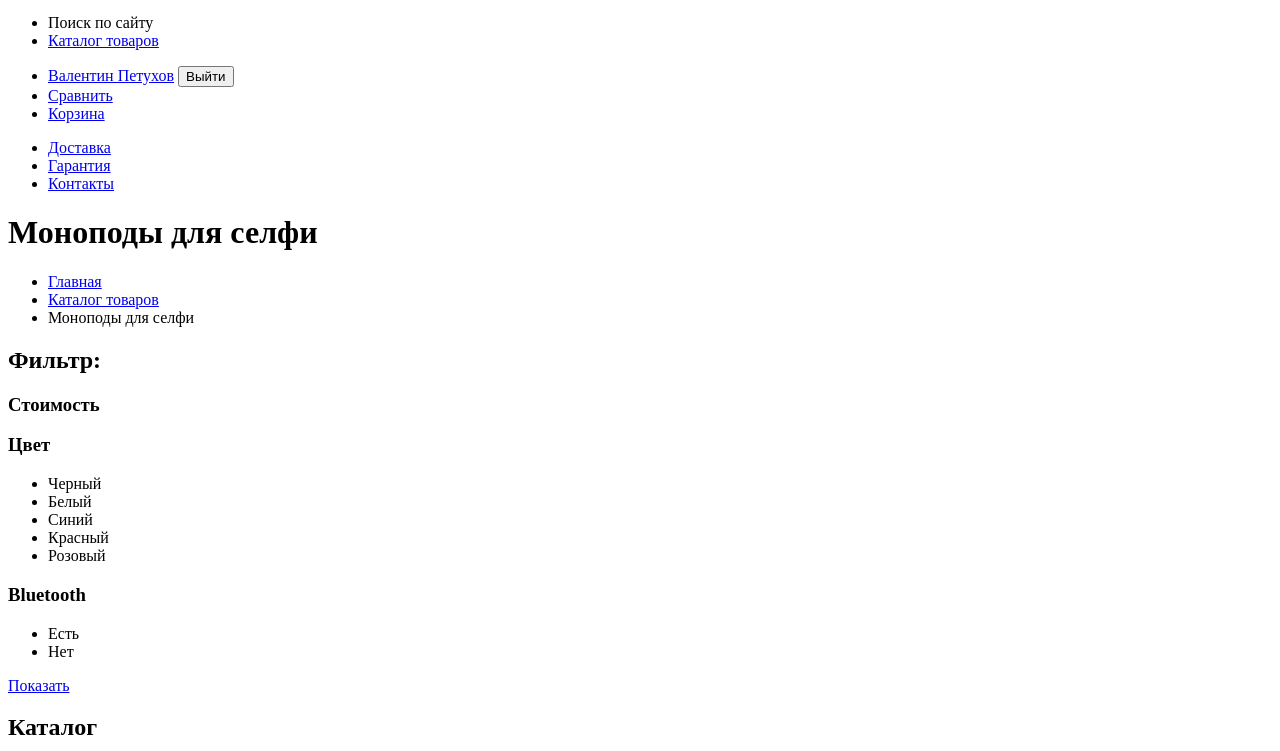
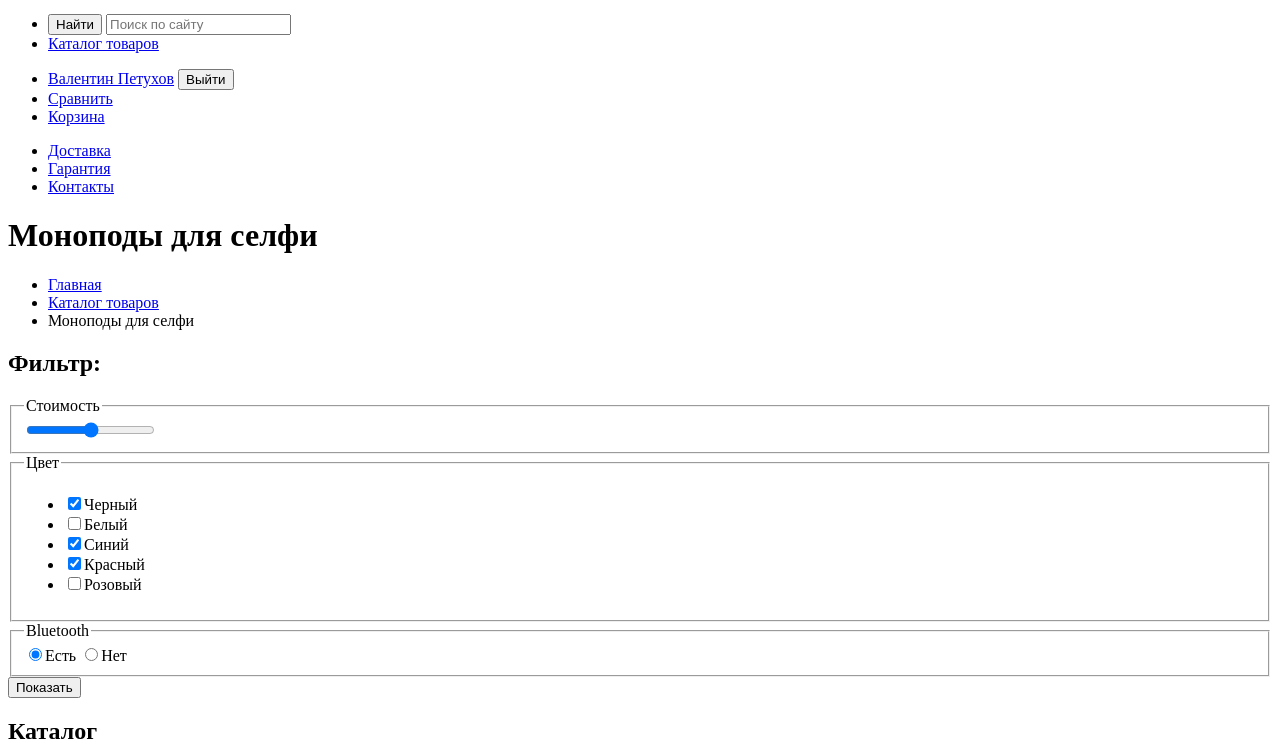
Before and after one commit to Va-leri/49320-device-25, a plain HTML site: page catalog.html in a window 1280 px wide. Shown: the part 49-800 px from the top of the page. Drawn offline with Linux system fonts and the light colour scheme.

Commit message:
Добавлена разметка форм и поп-апов

```diff
--- a/catalog.html
+++ b/catalog.html
@@ -12,13 +12,28 @@
           <!-- <img src="img/device-logo.svg" width="163" height="35" alt="Логотип интернет-магазина DEVICE"> -->
         </a>
         <ul class="header-catalog-menu">
-          <li><span>Поиск по сайту</span></li>
-          <li><a href="#">Каталог товаров</a></li>
+          <li>
+            <form>
+              <button type="submit" aria-label="Найти">Найти</button>
+              <input type="search" placeholder="Поиск по сайту">
+            </form>
+          </li>
+          <li>
+            <a href="#">Каталог товаров</a>
+            <ul class="header-catalog-sections" style="display: none;">
+                <li><a href="#">Виртуальная реальность</a></li>
+                <li><a href="#">Моноподы для селфи</a></li>
+                <li><a href="#">Экшн-камеры</a></li>
+                <li><a href="#">Фитнес-браслеты</a></li>
+                <li><a href="#">Умные часы</a></li>
+                <li><a href="#">Квадрокоптеры</a></li>
+              </ul>
+          </li>
         </ul>
         <ul class="header-user-menu">
           <li>
             <a href="#">Валентин Петухов</a>
-            <button>Выйти</button>
+            <button type="button" aria-label="Выйти из аккаунта">Выйти</button>
           </li>
           <li><a href="#">Сравнить</a></li>
           <li><a href="#">Корзина</a></li>
@@ -39,27 +54,28 @@
       </ul>
       <section class="filter">
         <h2>Фильтр:</h2>
-        <div class="filter-clause">
-          <h3>Стоимость</h3>
-        </div>
-        <div class="filter-clause">
-          <h3>Цвет</h3>
-          <ul>
-            <li>Черный</li>
-            <li>Белый</li>
-            <li>Синий</li>
-            <li>Красный</li>
-            <li>Розовый</li>
-          </ul>
-        </div>
-        <div class="filter-clause">
-          <h3>Bluetooth</h3>
-          <ul>
-            <li>Есть</li>
-            <li>Нет</li>
-          </ul>
-        </div>
-        <a href="#">Показать</a>
+        <form method="get">
+          <fieldset class="filter-clause">
+            <legend>Стоимость</legend>
+            <input type="range" min="0">
+          </fieldset>
+          <fieldset class="filter-clause">
+            <legend>Цвет</legend>
+            <ul>
+              <li><input type="checkbox" name="color" checked>Черный</input></li>
+              <li><input type="checkbox" name="color">Белый</input></li>
+              <li><input type="checkbox" name="color" checked>Синий</input></li>
+              <li><input type="checkbox" name="color" checked>Красный</input></li>
+              <li><input type="checkbox" name="color">Розовый</input></li>
+            </ul>
+          </fieldset>
+          <fieldset class="filter-clause">
+            <legend>Bluetooth</legend>
+            <label><input type="radio" name="bluetooth" value="yes" checked>Есть</label>
+            <label><input type="radio" name="bluetooth" value="no">Нет</label>
+          </fieldset>
+          <button type="submit">Показать</button>
+        </form>
       </section>
       <section class="catalog">
         <h2 class="hidden">Каталог</h2>
@@ -134,9 +150,9 @@
           <li><a href="#">Контакты</a></li>
         </ul>
         <ul class="social-nets">
-          <li><a href="#">Facebook</a></li>
-          <li><a href="#">Instagram</a></li>
-          <li><a href="#">Twitter</a></li>
+          <li><a href="#" aria-label="Device на Фэйсбуке">Facebook</a></li>
+          <li><a href="#" aria-label="Device в Инстаграме">Instagram</a></li>
+          <li><a href="#" aria-label="Device в Твиттере">Twitter</a></li>
         </ul>
         <a class="copyright" href="https://htmlacademy.ru/intensive/htmlcss">HTML Academy</a>
     </footer>
```
Also changed, not shown: index.html (+48 -10 lines).
